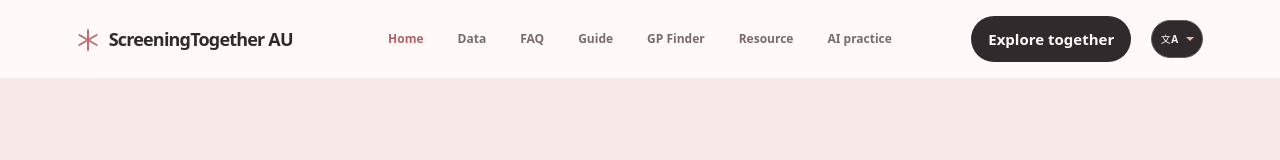
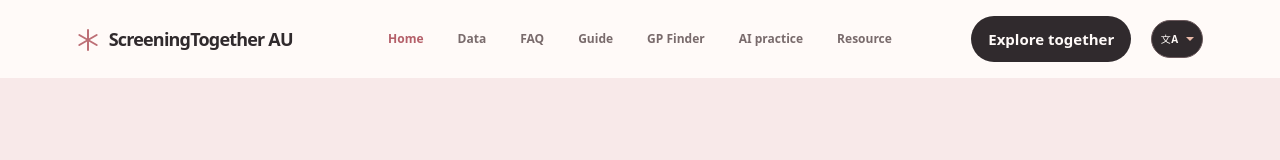
Before and after one commit to MinhQNguyenn/ScreeningTogether_AU, a Vue app in the folder frontend/: page / in a window 1280 px wide. Shown: the top 160 px of the page. Built offline with nearby package versions, Linux system fonts and the light colour scheme.

Commit message:
Udpdate game redirection

```diff
--- a/frontend/src/App.vue
+++ b/frontend/src/App.vue
@@ -16,8 +16,11 @@
 
         <RouterLink to="/guide" @click="closeMenu">{{ t('header.guide') }}</RouterLink>
         <RouterLink to="/gpfinder" @click="closeMenu">{{ t('header.gpFinder') }}</RouterLink>
-        <RouterLink to="/resourceinfo" @click="closeMenu">{{ t('header.resourceInfo') }}</RouterLink>
         <RouterLink to="/call-practice" @click="closeMenu">{{ t('header.practice') }}</RouterLink>
+
+        <RouterLink to="/resourceinfo" @click="closeMenu">{{
+          t('header.resourceInfo')
+        }}</RouterLink>
       </nav>
       <button class="header-cta" type="button" @click="openExplore">
         <span v-if="isMobile">{{ t('header.exploreMobile') }}</span>
@@ -2454,5 +2457,4 @@ HomeView theme support
   min-width: 0;
   flex-wrap: wrap;
 }
-
 </style>
```
